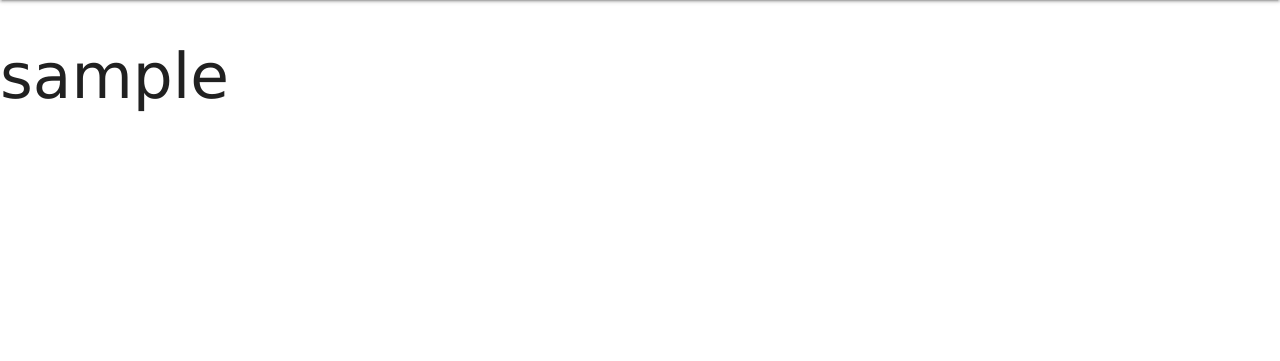
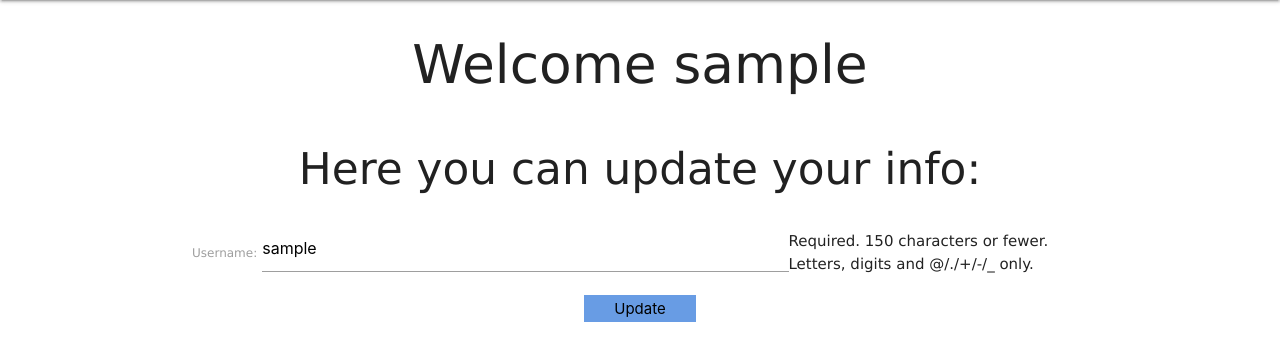
Before and after one commit to QwikSylver/E-voting-app, a Django app: page /user_profile/00000000-0000-0000-0000-000000000001 in a window 1280 px wide. Shown: the part 64-425 px from the top of the page. Run offline with Django 4.2, Linux system fonts and the light colour scheme; a user stored in the database is signed in; tables that the repository leaves empty hold one stand-in row (values such as "Sample post").

Commit message:
Made profile a bit nicer

```diff
--- a/app/elections/templates/elections/user_profile.html
+++ /dev/null
@@ -1,10 +0,0 @@
-{% extends "elections/base.html" %} {% block title %}Account{%endblock title %}
-
-<br />
-{% block content %}
-<main>
-  <div class="user_details">
-    <h1>{{ user.username }}</h1>
-  </div>
-</main>
-{% endblock content %}
--- /dev/null
+++ b/app/elections/templates/elections/voter_update_profile.html
@@ -0,0 +1,15 @@
+{% extends "elections/base.html" %} {% block title %}Profile{%endblock title %}
+
+<br />
+{% block content %}
+<main>
+  <div class="flex-container">
+    <h2>Welcome {{user.username}}</h2>
+    <h3>Here you can update your info:</h3>
+  </div>
+  <form method="post" class="container">
+    {% csrf_token %} {{form.as_p}}
+    <input type="submit" value="Update" />
+  </form>
+</main>
+{% endblock content %}
--- a/app/elections/urls.py
+++ b/app/elections/urls.py
@@ -17,6 +17,6 @@ urlpatterns = [
     path("elections/", electionsPage, name="home"),
     path("elections/<str:election_id>", electionDetails, name="elections_details"),
     path("elections/<str:election_id>/results", ResultsPageView, name="results"),
-    path("user_profile/<str:user_id>", UserProfileView, name="user_profile"),
+    path("user_profile/<str:pk>", UserProfileView.as_view(), name="user_profile"),
     path("categories/<str:category_id>", categoryDetails, name="category_details"),
 ]
--- a/app/elections/views.py
+++ b/app/elections/views.py
@@ -4,6 +4,8 @@ from django.contrib import messages
 from django.shortcuts import render, redirect
 from django.contrib.auth.decorators import login_required
 from django.contrib.auth import authenticate, login, logout
+from django.views.generic import UpdateView
+from django.utils.decorators import method_decorator
 from .models import *
 
 
@@ -22,14 +24,11 @@ def ResultsPageView(request, election_id):
     return render(request, "elections/elections/results.html", context)
 
 
-@login_required(login_url="login")
-def UserProfileView(request, user_id):
-
-    try:
-        user = Voter.objects.get(voter_id=user_id)
-    except Voter.DoesNotExist:
-        raise Http404("Voter does not exist")
-    return render(request, "elections/user_profile.html", {"user": user})
+@method_decorator(login_required, name="dispatch")
+class UserProfileView(UpdateView):
+    model = Voter
+    fields = ["username"]
+    template_name_suffix = "_update_profile"
 
 
 def loginPage(request):
```
Also changed, not shown: app/elections/templates/elections/elections/elections.html (+9 -4 lines).
